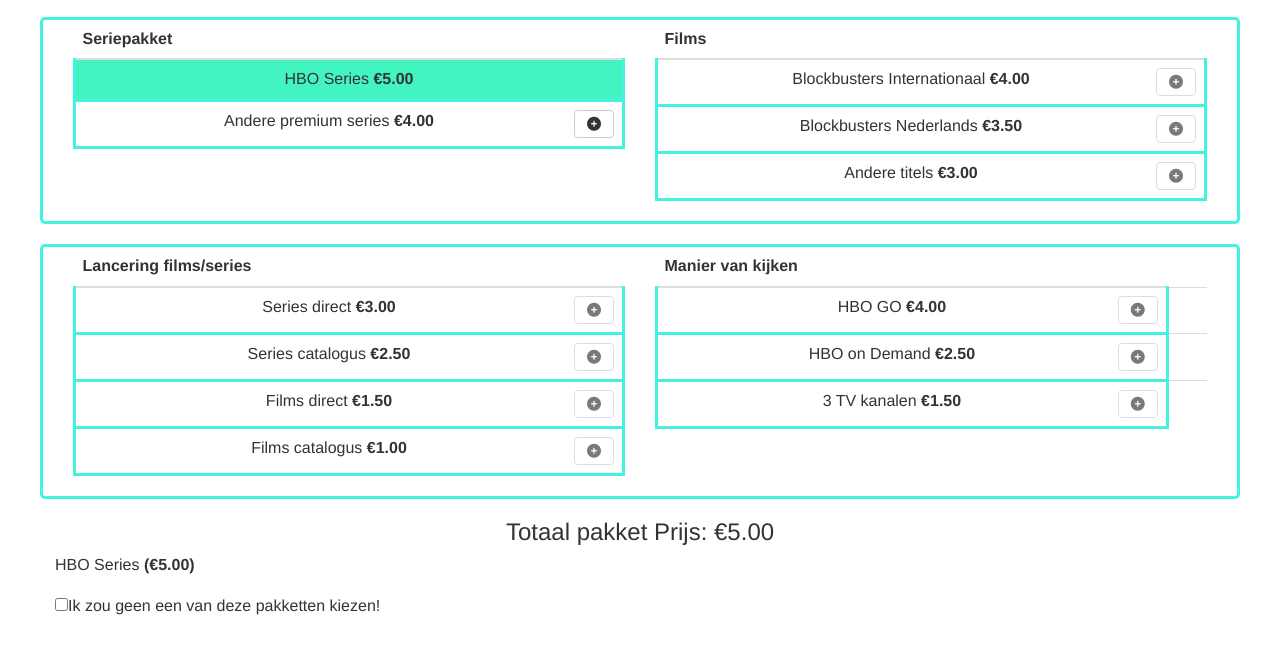
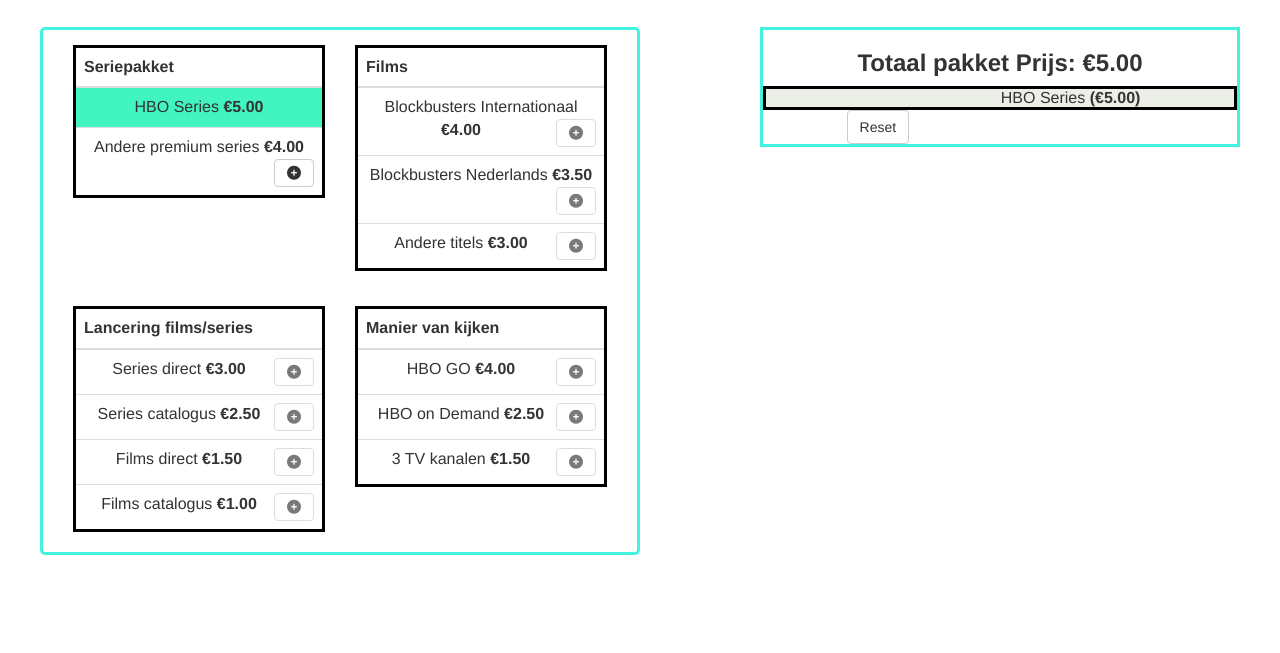
Before and after one commit to afkir01/Movie-Selector, a plain HTML site: page index.html in a window 1280 px wide. Shown: the part 63-716 px from the top of the page. Drawn offline with nearby package versions, Linux system fonts and the light colour scheme; some packages are replaced by stand-ins of ours.

Commit message:
changed the layout and some logic

```diff
--- a/app.js
+++ b/app.js
@@ -16,7 +16,6 @@
 
 	//declaring the controller //
 
-
 app
 .controller('pakkettenController', ['$scope', '$sce',
 function pakkettenController($scope, $sce) {
@@ -28,10 +27,6 @@
 	vm.pakketten_price_total = vm.pakketten_total;
 
 	// array with items to select
-
-	// vm.pakketten.name;
-	// vm.pakketten.price;
-	// vm.pakketten.selected true/false
 
 	vm.pakketten = [
 	{
@@ -109,10 +104,6 @@
     ];
 
 
-	vm.safeHTML = function(t) {
-		return $sce.trustAsHtml(t);
-	};
-
 	console.log("test test")
 
 	// looping through the array and add each item that is selected to the total!
@@ -129,6 +120,7 @@
 		return total;
 	};
 
+	// disable block of items if items on block before are not selected
 
 	vm.disableBlock = function(block) {
 		//console.log(block);
--- a/index.html
+++ b/index.html
@@ -28,7 +28,7 @@
 	<h1>HBO</h1>
 
 	<div class="container">
-		<div class="border">
+
 		<div class="seriepakket col-md-6">
 			<table class="table">
 				<thead>
@@ -40,12 +40,11 @@
 					<tr ng-repeat="pakket in vm.pakketten" ng-if="$index == 0" ng-class="{selected: pakket.selected == true}">  <!-- style van tr verandern -->
 						<td class="row">{{pakket.name}} <strong>{{ pakket.price | currency: '&euro;'}}</strong></td>
 					</tr>
-						<tr ng-repeat="pakket in vm.pakketten" ng-if="$index == 1" ng-class="{selected: pakket.selected == true}">
+					<tr ng-repeat="pakket in vm.pakketten" ng-if="$index == 1" ng-class="{selected: pakket.selected == true}" ng-click="pakket.selected = true" class="pointer">
 						<td class="row">{{pakket.name}} <strong>{{ pakket.price | currency: '&euro;'}} </strong><button type="submit" class="btn btn-default"  ng-click="pakket.selected = true; vm.getTotal(); vm.enablePakket($index);"  ng-disabled="pakket.selected == true || pakket.disabled == true"><i class="fa fa-plus-circle" aria-hidden="true" ng-if="pakket.selected == false"></i><i class="fa fa-check" aria-hidden="true" ng-if="pakket.selected == true"></i></button></td>
 					</tr>
 				</tbody>
 			</table>
-			</div>
 		</div>
 
 		<div class="films col-md-6">
@@ -56,15 +55,16 @@
 				</tr>
 			</thead>
 			<tbody>
-			    <tr ng-repeat="pakket in vm.pakketten" ng-if="$index >= 2 && $index <= 4" ng-class="{selected: pakket.selected == true}">
+			    <tr ng-repeat="pakket in vm.pakketten" ng-if="$index >= 2 && $index <= 4" ng-class="{selected: pakket.selected == true}" ng-click="pakket.selected = true" class="pointer">
 					<td class="row">{{pakket.name}} <strong>{{ pakket.price | currency: '&euro;'}}</strong><button type="submit" class="btn btn-default" ng-click="pakket.selected = true; vm.getTotal(); vm.enablePakket($index);" ng-disabled="pakket.selected == true || pakket.disabled == true"><i class="fa fa-plus-circle" aria-hidden="true" ng-if="pakket.selected == false"></i><i class="fa fa-check" aria-hidden="true" ng-if="pakket.selected == true";></i></button></td>
 				</tr>
 			</tbody>
 		</table>
 		</div>
-	</div>
 
-	<div class="container">
+
+
+
 		<div class="lancering col-md-6">
 		<table class="table">
 			<thead>
@@ -73,7 +73,7 @@
 				</tr>
 			</thead>
 			<tbody>
-				<tr ng-repeat="pakket in vm.pakketten" ng-if="$index >= 5 && $index <= 8" ng-class="{selected: pakket.selected == true}">
+				<tr ng-repeat="pakket in vm.pakketten" ng-if="$index >= 5 && $index <= 8" ng-class="{selected: pakket.selected == true}" ng-click="pakket.selected = true" class="pointer">
 					<td class="row">{{pakket.name}} <strong>{{ pakket.price | currency: '&euro;'}}</strong><button  type="submit" class="btn btn-default" ng-click="pakket.selected = true; vm.getTotal(); vm.enablePakket($index);" ng-disabled="pakket.selected == true || pakket.disabled == true"><i class="fa fa-plus-circle" aria-hidden="true" ng-if="pakket.selected == false"></i><i class="fa fa-check" aria-hidden="true" ng-if="pakket.selected == true"></i></button></td>
 				</tr>
 			</tbody>
@@ -88,24 +88,25 @@
 				</tr>
 			</thead>
 			<tbody>
-				<tr ng-repeat="pakket in vm.pakketten" ng-if="$index >= 9 && $index <= 11" ng-class="{selected: pakket.selected == true}">
-					<td class="row">{{pakket.name}} <strong>{{ pakket.price | currency: '&euro;'}}</strong><button type="submit" class="btn btn-default" ng-click="pakket.selected = true; vm.getTotal(); vm.enablePakket($index);" ng-disabled="pakket.selected == true || pakket.disabled == true" ><i class="fa fa-plus-circle" aria-hidden="true" ng-if="pakket.selected == false"></i><i class="fa fa-check" aria-hidden="true" ng-if="pakket.selected == true"></i></button><td>
+				<tr ng-repeat="pakket in vm.pakketten" ng-if="$index >= 9 && $index <= 11" ng-class="{selected: pakket.selected == true}" ng-click="pakket.selected = true" class="pointer">
+					<td class="row">{{pakket.name}} <strong>{{ pakket.price | currency: '&euro;'}}</strong><button type="submit" class="btn btn-default" ng-click="pakket.selected = true; vm.getTotal(); vm.enablePakket($index);" ng-disabled="pakket.selected == true || pakket.disabled == true" ><i class="fa fa-plus-circle" aria-hidden="true" ng-if="pakket.selected == false"></i><i class="fa fa-check" aria-hidden="true" ng-if="pakket.selected == true"></i></button></td>
 				</tr>
 			</tbody>
 		</table>
 		</div>
+
 	</div>
-
 	<div class="container2">
-		<table class="cart col-md-6">
-			<h3>Totaal pakket Prijs: <span ng-bind="vm.getTotal()| currency: '&euro;'"></span></h3>
-			<tr class="pakketTotaal table row col-md-8 " ng-if="pakket.selected == true"  ng-repeat="pakket in vm.pakketten">
+		<table class="cart col-md-12">
+			<h3><strong>Totaal pakket Prijs: <span ng-bind="vm.getTotal()| currency: '&euro;'"></span></strong></h3>
+			<tr class="pakketTotaal table row" ng-if="pakket.selected == true"  ng-repeat="pakket in vm.pakketten" ng-class="{totalselection: pakket.selected == true}">
 				<td> {{ pakket.name  }} <strong>({{ pakket.price | currency: '&euro;'}})</strong></td>
 				<td><button type="submit" class="btn btn-default"  ng-hide="$index == 0" ng-click="pakket.selected = false; vm.disablePakket($index);"><i class="fa fa-minus-circle" aria-hidden="true"></i></input></td>
 			</tr>
 			<tr>
-				<td><input class="resetselection" type="checkbox"  ng-click="vm.clearAll();"></input>Ik zou geen een van deze pakketten kiezen!</td>
+				<td><button class="btn btn-default" type="submit"  ng-click="vm.clearAll();">Reset</button></td>
 			</tr>
+		</table>
 	</div>
 </body>
 </html>
--- a/style.css
+++ b/style.css
@@ -7,14 +7,16 @@
 .btn {
 	float: right;
 }
-.table .row {
+.table {
 	text-align: center;
-	border-radius: 2px;
+	border-radius: 5px;
 	border-style: solid;
-	border-color: #42f4df !important;
+	border-color: black;
+	margin-top: 15px;
 }
 .container {
-	width: 100%;
+	float: left;
+	width: 50%;
 	border-style: solid;
 	text-align: center;
 	border-color: #42f4df;
@@ -22,21 +24,30 @@
 	margin-top: 20px;
 	margin-bottom: 10px;
 }
+
 .heading {
 	background-color: white;
-}
-.cart {
-	display: inline-block;
-}
-.container h1 {
-	text-align: left;
-}
-.table td .btn {
-	position: center;
-}
-.container2 {
-	text-align: center;
 }
 .selected {
 	background-color: #42f4bf;
 }
+.totalselection {
+	background-color: #ecefe8;
+}
+.container2 {
+	float: right;
+	width: 40%;
+	margin-top: 20px;
+	text-align: center;
+	border-style: solid;
+	border-color: #42f4df;
+}
+tbody {
+	display: center;
+}
+.pointer {
+    cursor: pointer;
+}
+.pakketTotaal .table .row {
+	align: center;
+}
```
Lines whose indentation alone changed are shown as unchanged.
